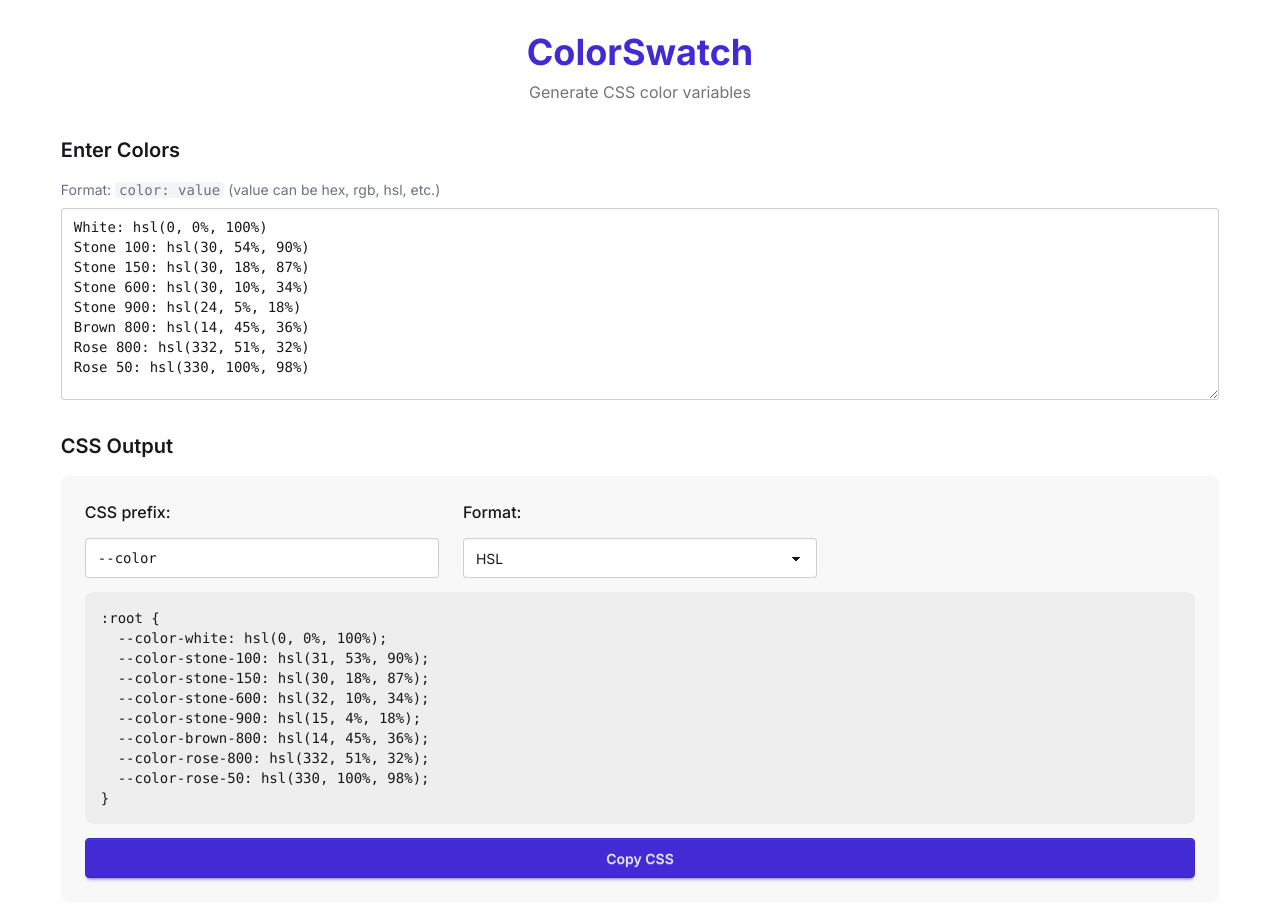
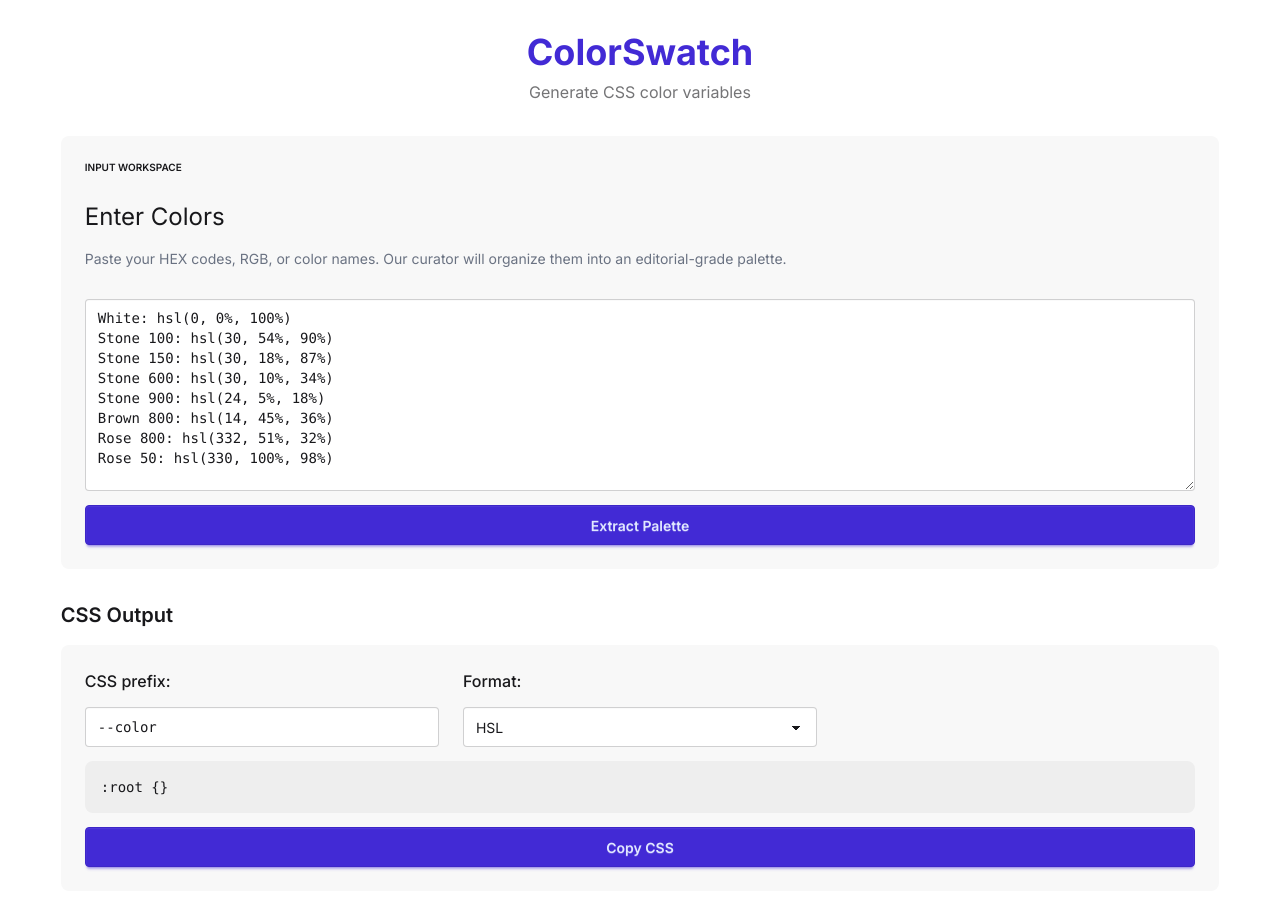
Before and after one commit to AGutierrezR/color-swatch, a React (Vite) app: page / in a window 1280 px wide. Shown: the top 921 px of the page. Built offline with nearby package versions, Linux system fonts and the light colour scheme.

Commit message:
feat: improve color input section styles

```diff
--- a/src/App.jsx
+++ b/src/App.jsx
@@ -14,12 +14,18 @@ Rose 800: hsl(332, 51%, 32%)
 Rose 50: hsl(330, 100%, 98%)`;
 
 function App() {
-  const [colorInput, setColorInput] = useState(defaultColors);
+  const [inputValue, setInputValue] = useState(defaultColors);
+  const [extractedColors, setExtractedColors] = useState([]);
   const [cssPrefix, setCssPrefix] = useState("--color");
   const [outputFormat, setOutputFormat] = useState("hsl");
   const [copied, setCopied] = useState(false);
-  const colors = parseColors(colorInput);
-  const formattedColors = convertColors(colors, outputFormat);
+
+  const extractPalette = () => {
+    const colors = parseColors(inputValue);
+    setExtractedColors(colors);
+  };
+
+  const formattedColors = convertColors(extractedColors, outputFormat);
   const cssOutput = toCssVariables(formattedColors, cssPrefix);
 
   const copyToClipboard = () => {
@@ -38,9 +44,7 @@ function App() {
           </p>
         </div>
 
-        <h2 className="text-xl font-semibold mb-4 text-base-content">Enter Colors</h2>
-
-        <ColorInput value={colorInput} onChange={setColorInput} />
+        <ColorInput value={inputValue} onChange={setInputValue} onExtract={extractPalette} />
 
         <h2 className="text-xl font-semibold mb-4 text-base-content">CSS Output</h2>
 
--- a/src/components/ColorInput.jsx
+++ b/src/components/ColorInput.jsx
@@ -1,8 +1,10 @@
-function ColorInput({ value, onChange }) {
+function ColorInput({ value, onChange, onExtract }) {
   return (
-    <div className="mb-8">
-      <p className="text-sm text-gray-500 mb-2">
-        Format: <code className="bg-gray-100 px-1 rounded">color: value</code> (value can be hex, rgb, hsl, etc.)
+    <div className="flow mb-8 bg-base-200 p-6 rounded-lg">
+      <p className="text-[0.625rem] uppercase font-semibold">Input Workspace</p>
+      <h2 className="text-[1.5rem] font-normal">Enter Colors</h2>
+      <p className="text-sm text-gray-500 mb-4">
+        Paste your HEX codes, RGB, or color names. Our curator will organize them into an editorial-grade palette.
       </p>
       <textarea
         className="textarea textarea-bordered w-full h-48 font-mono text-sm resize-y"
@@ -12,6 +14,9 @@ function ColorInput({ value, onChange }) {
 White: hsl(0, 0%, 100%)
 Stone 100: hsl(30, 54%, 90%)"
       />
+      <button className="btn btn-primary w-full mt-4" onClick={onExtract}>
+        Extract Palette
+      </button>
     </div>
   );
 }
```
